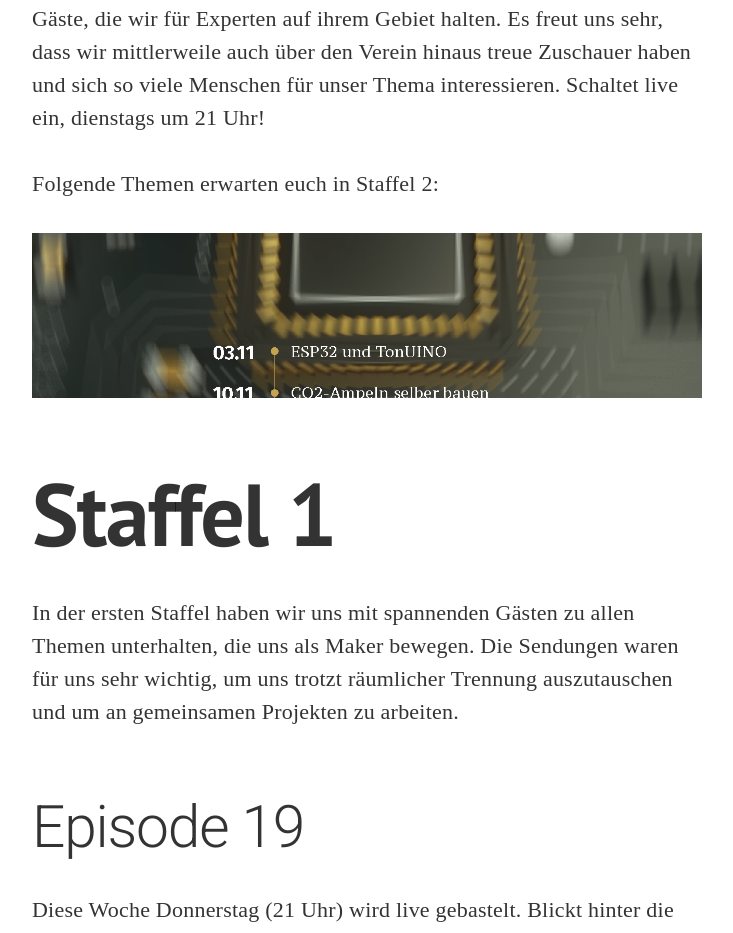
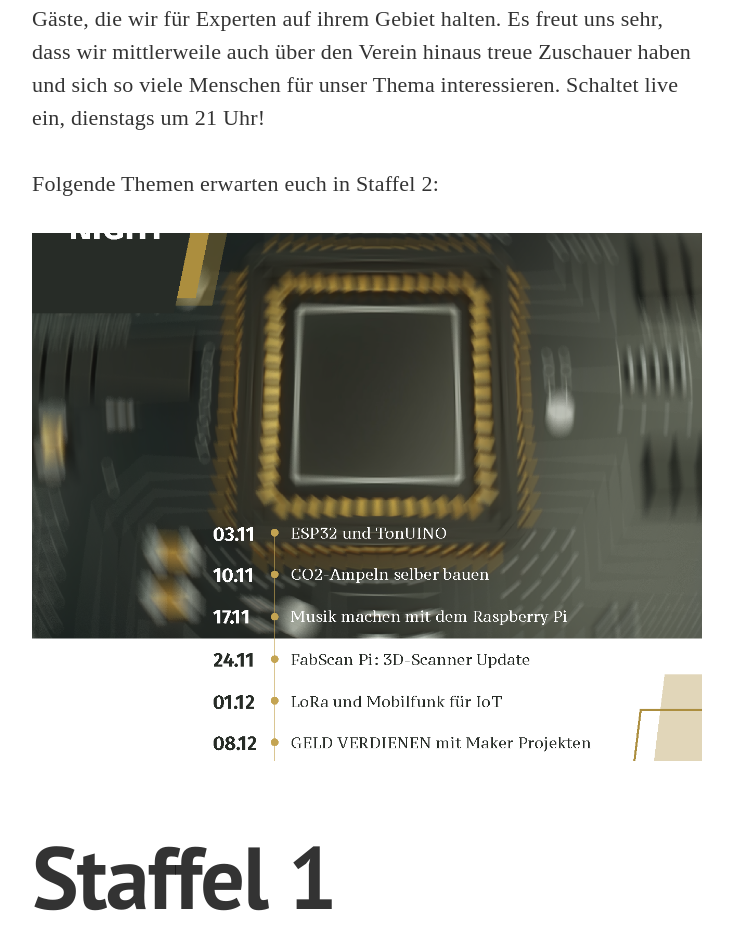
Before and after one commit to FreieMaker/FreieMaker.github.io, a Jekyll site: the page built from _posts/2020-12-31-OnlineLabNight.markdown, in a window 1280 px wide. Shown: the part 1186-2119 px from the top of the page, without its empty margins (273-1006 px from the left). Built offline with Jekyll 4.4.1, drawn with Linux system fonts in a browser that asks for light colours; nearby versions of some CDN libraries; some web fonts are replaced.

Commit message:
img--16xLeading

```diff
--- a/_posts/2020-12-31-OnlineLabNight.markdown
+++ b/_posts/2020-12-31-OnlineLabNight.markdown
@@ -22,7 +22,7 @@ Die Infektionszahlen steigen weltweit. Auch in Deutschland sind wieder Einschrä
 
 Folgende Themen erwarten euch in Staffel 2:
 
-<div class="img img--fullContainer img--5xLeading" style="background-image: url({{ site.baseurl_posts_img }}OLNS2.png);"></div>
+<div class="img img--fullContainer img--16xLeading" style="background-image: url({{ site.baseurl_posts_img }}OLNS2.png);"></div>
 
 
 # Staffel 1
```
